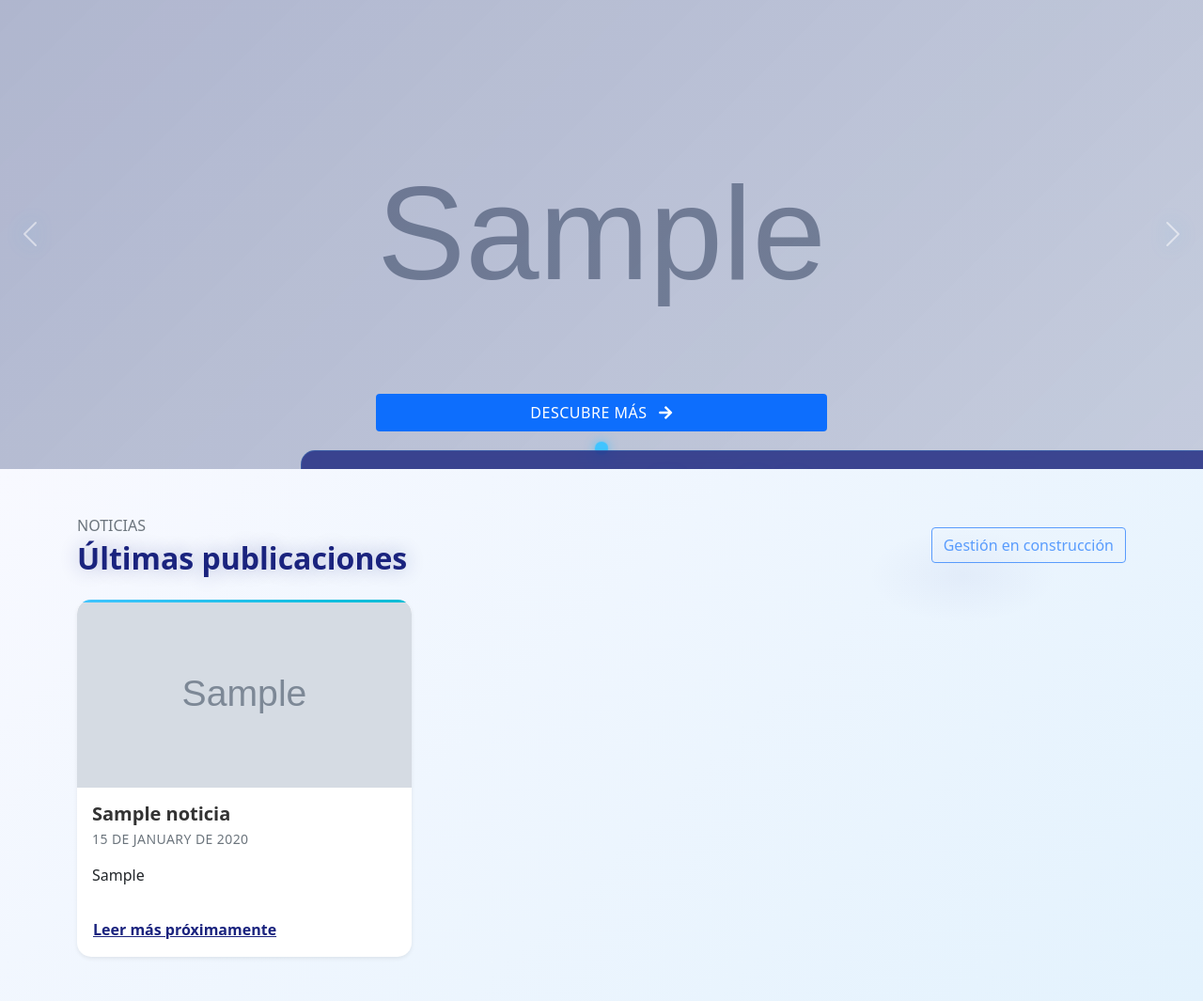
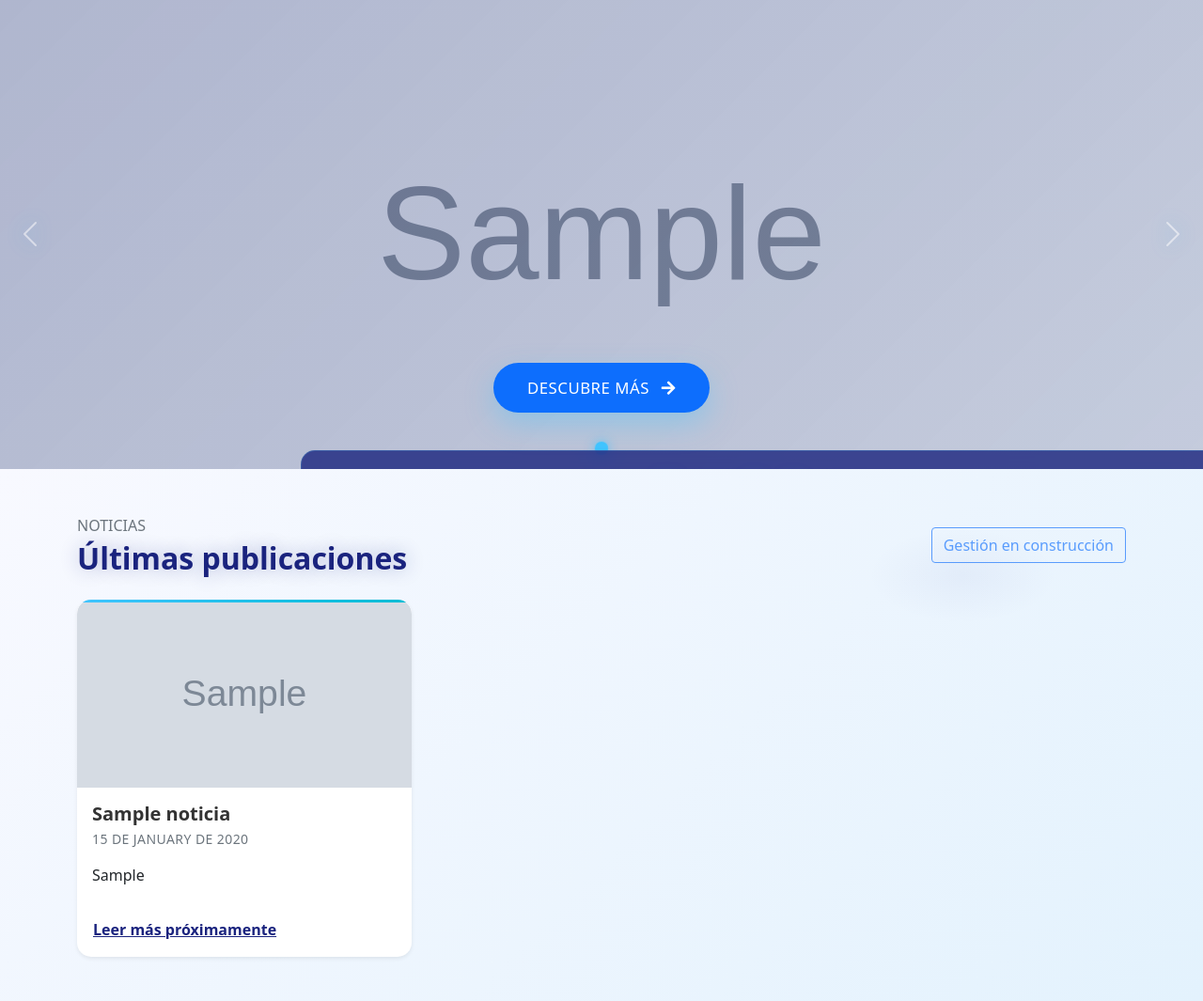
Before and after one commit to Derom-rm27/myweb, a PHP site: page / in a window 1280 px wide. Shown: the part 71-1136 px from the top of the page at 94% size. Run offline with PHP 8.4, Linux system fonts and the light colour scheme; tables that the repository leaves empty hold one stand-in row (values such as "Sample post"); grey boxes marked "Sample" are stand-in pictures.

Commit message:
Tighten banner CTA overlay sizing

```diff
--- a/css/home.css
+++ b/css/home.css
@@ -127,23 +127,27 @@
 .banner-cta--overlay {
     position: absolute;
     left: 50%;
-    bottom: 40px;
+    bottom: 12%;
     transform: translateX(-50%);
-    width: calc(100% - 40px);
-    max-width: 480px;
+    width: 100%;
+    padding: 0 20px;
     z-index: 3;
     pointer-events: none;
+    display: flex;
+    justify-content: center;
 }
 
 .banner-cta--overlay .banner-cta__button {
     pointer-events: all;
-    width: 100%;
 }
 
 .banner-cta__button {
-    min-width: 180px;
+    padding: 14px 36px;
+    font-size: 1.05rem;
     text-transform: uppercase;
     letter-spacing: 0.5px;
+    border-radius: 999px;
+    box-shadow: 0 12px 30px rgba(64, 196, 255, 0.35);
 }
 
 .carousel-caption .btn-primary {
```
